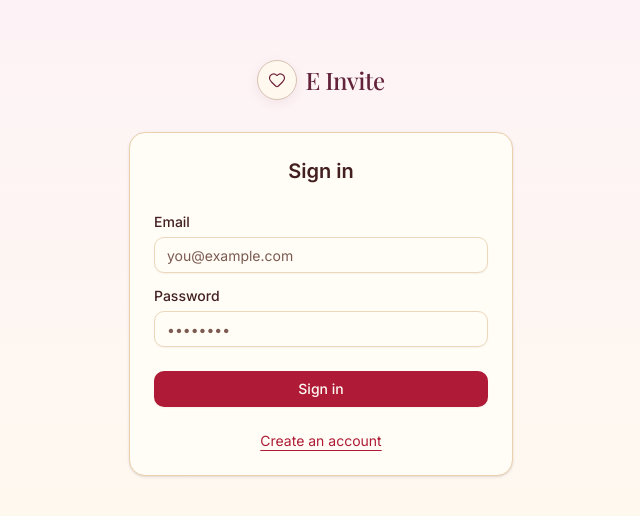
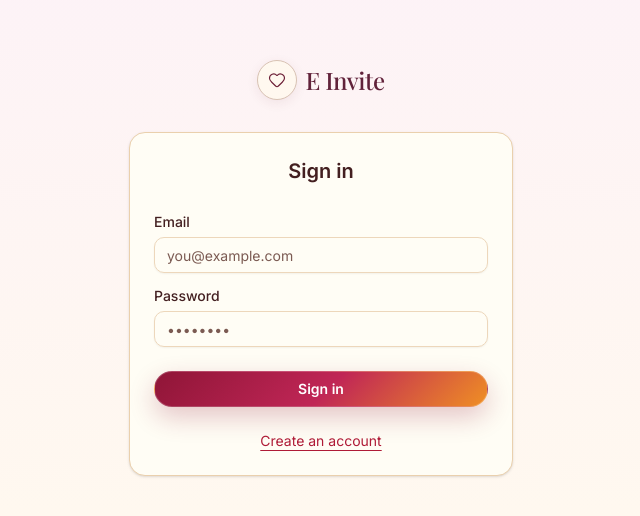
Before and after one commit to mesanjusk/Einvite-, a Next.js app: page /sign-in in a window 1280 px wide. Shown: the part 132-648 px from the top of the page, without its empty margins (319-959 px from the left). Built offline with nearby package versions, Linux system fonts and the light colour scheme.

Commit message:
feat: restyle buttons for wedding celebration UI

```diff
--- a/src/components/ui/button.tsx
+++ b/src/components/ui/button.tsx
@@ -5,20 +5,21 @@ import { cva, type VariantProps } from "class-variance-authority";
 import { cn } from "@/lib/utils";
 
 const buttonVariants = cva(
-  "inline-flex items-center justify-center gap-2 whitespace-nowrap rounded-md text-sm font-medium transition-all duration-150 ease-out hover:scale-[1.02] active:scale-[0.97] disabled:pointer-events-none disabled:opacity-50 disabled:hover:scale-100 [&_svg]:pointer-events-none [&_svg]:shrink-0 [&_svg:not([class*='size-'])]:size-4 outline-none focus-visible:border-ring focus-visible:ring-ring/50 focus-visible:ring-[3px] aria-invalid:ring-destructive/20 aria-invalid:border-destructive",
+  "inline-flex items-center justify-center gap-2 whitespace-nowrap rounded-full text-sm font-semibold transition-all duration-200 ease-out hover:scale-[1.025] active:scale-[0.97] disabled:pointer-events-none disabled:opacity-50 disabled:hover:scale-100 [&_svg]:pointer-events-none [&_svg]:shrink-0 [&_svg:not([class*='size-'])]:size-4 outline-none focus-visible:border-ring focus-visible:ring-ring/50 focus-visible:ring-[3px] aria-invalid:ring-destructive/20 aria-invalid:border-destructive",
   {
     variants: {
       variant: {
-        default: "bg-primary text-primary-foreground shadow-xs hover:opacity-90",
+        default:
+          "wedding-cta border border-white/20 text-white shadow-[0_10px_26px_rgba(143,21,55,.24)]",
         destructive:
           "bg-destructive text-white shadow-xs hover:opacity-90 focus-visible:ring-destructive/20",
         outline:
           "border bg-background shadow-xs hover:bg-accent hover:text-accent-foreground",
         secondary:
-          "bg-secondary text-secondary-foreground shadow-xs hover:bg-secondary/80",
+          "bg-gradient-to-r from-[#fff1bd] to-[#ffd9b5] text-[#7e2d20] shadow-sm hover:brightness-[1.03]",
         ghost: "hover:bg-accent hover:text-accent-foreground",
         link: "text-primary underline-offset-4 hover:underline",
-        gold: "bg-accent text-accent-foreground shadow-xs hover:opacity-90",
+        gold: "wedding-gold shadow-[0_10px_24px_rgba(219,137,32,.2)] hover:brightness-105",
       },
       size: {
         default: "h-9 px-4 py-2 has-[>svg]:px-3",
```
